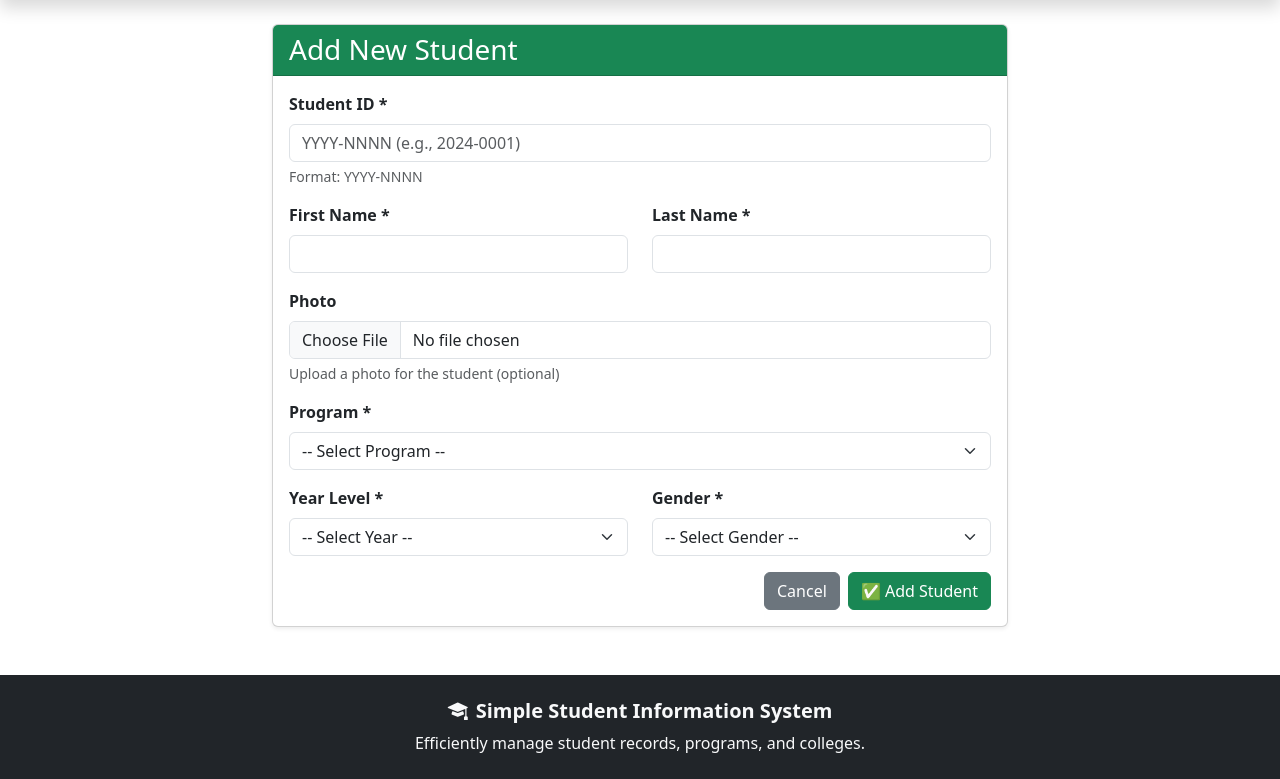
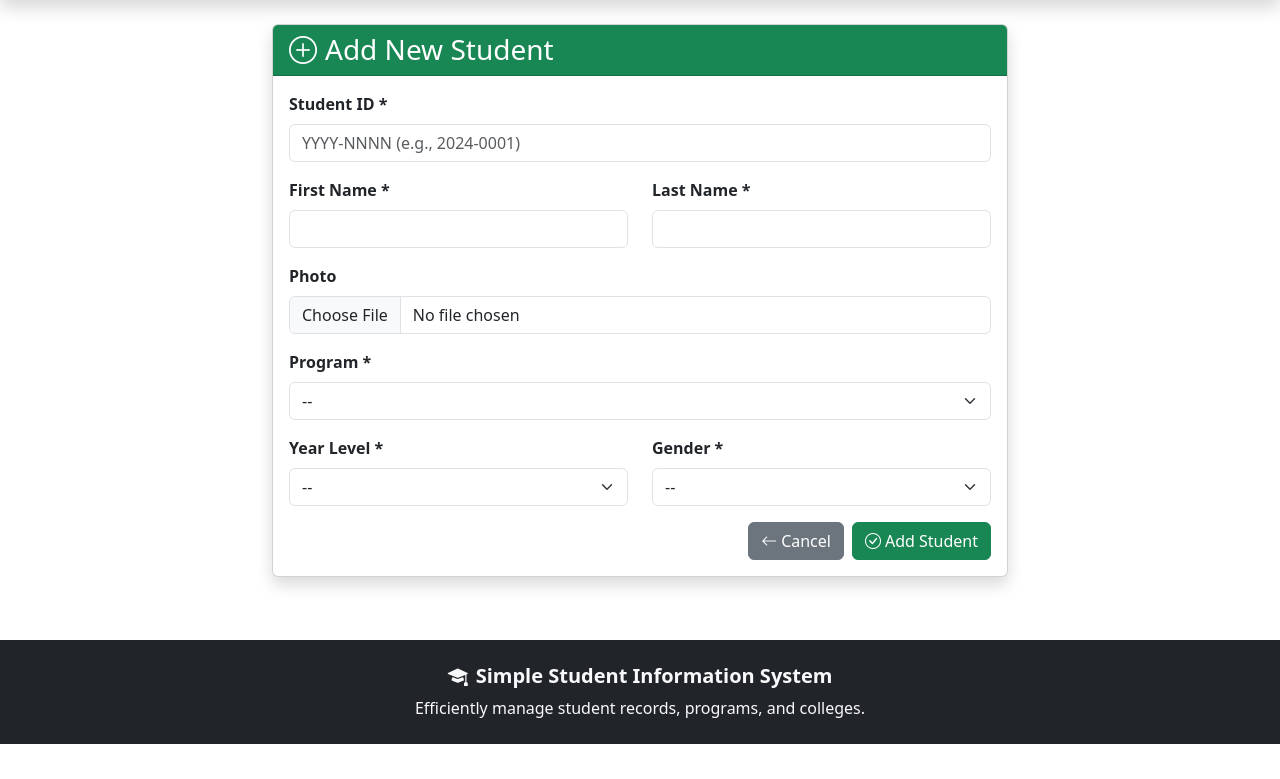
Before and after one commit to jeysu/ssis_proj, a Flask app: page /student/add in a window 1280 px wide. Shown: the part 56-835 px from the top of the page. After the commit the page ends 800 px from the top, so only its background shows below. Run offline with Flask 3, Linux system fonts and the light colour scheme; data that the repository does not hold is empty.

Commit message:
changed add student form

```diff
--- a/app/templates/student/add.html
+++ b/app/templates/student/add.html
@@ -5,9 +5,11 @@
 {% block content %}
 <div class="row justify-content-center">
     <div class="col-md-8">
-        <div class="card shadow-sm">
+        <div class="card shadow">
             <div class="card-header bg-success text-white">
-                <h3 class="mb-0">Add New Student</h3>
+                <h3 class="mb-0">
+                    <i class="bi bi-plus-circle me-2"></i>Add New Student
+                </h3>
             </div>
             <div class="card-body">
                 <form method="POST" enctype="multipart/form-data">
@@ -20,7 +22,6 @@
                                pattern="\d{4}-\d{4}"
                                placeholder="YYYY-NNNN (e.g., 2024-0001)"
                                required>
-                        <div class="form-text">Format: YYYY-NNNN</div>
                     </div>
 
                     <div class="row">
@@ -50,13 +51,12 @@
                                id="photo"
                                name="photo"
                                accept="image/*">
-                        <div class="form-text">Upload a photo for the student (optional)</div>
                     </div>
 
                     <div class="mb-3">
                         <label for="course_code" class="form-label fw-bold">Program *</label>
                         <select class="form-select" id="course_code" name="course_code" required>
-                            <option value="">-- Select Program --</option>
+                            <option value="">--</option>
                             {% for program in programs %}
                             <option value="{{ program[0] }}">{{ program[1] }}</option>
                             {% endfor %}
@@ -67,7 +67,7 @@
                         <div class="col-md-6 mb-3">
                             <label for="year" class="form-label fw-bold">Year Level *</label>
                             <select class="form-select" id="year" name="year" required>
-                                <option value="">-- Select Year --</option>
+                                <option value="">--</option>
                                 <option value="1">1st Year</option>
                                 <option value="2">2nd Year</option>
                                 <option value="3">3rd Year</option>
@@ -79,7 +79,7 @@
                         <div class="col-md-6 mb-3">
                             <label for="gender" class="form-label fw-bold">Gender *</label>
                             <select class="form-select" id="gender" name="gender" required>
-                                <option value="">-- Select Gender --</option>
+                                <option value="">--</option>
                                 <option value="Male">Male</option>
                                 <option value="Female">Female</option>
                                 <option value="Other">Other</option>
@@ -89,10 +89,10 @@
 
                     <div class="d-grid gap-2 d-md-flex justify-content-md-end">
                         <a href="{{ url_for('student.index') }}" class="btn btn-secondary">
-                            Cancel
+                            <i class="bi bi-arrow-left me-1"></i>Cancel
                         </a>
                         <button type="submit" class="btn btn-success">
-                            ✅ Add Student
+                            <i class="bi bi-check-circle me-1"></i>Add Student
                         </button>
                     </div>
                 </form>
```
